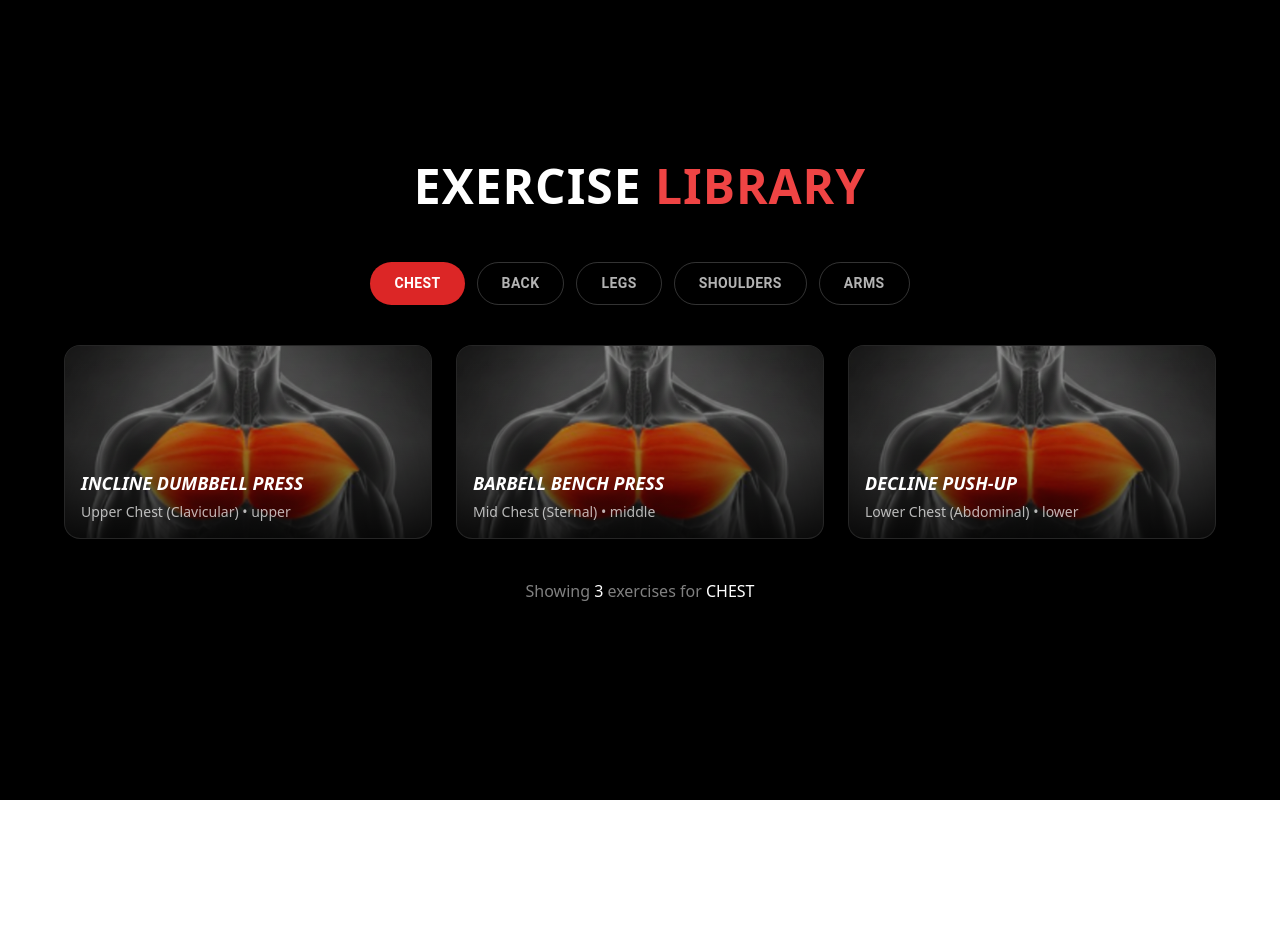
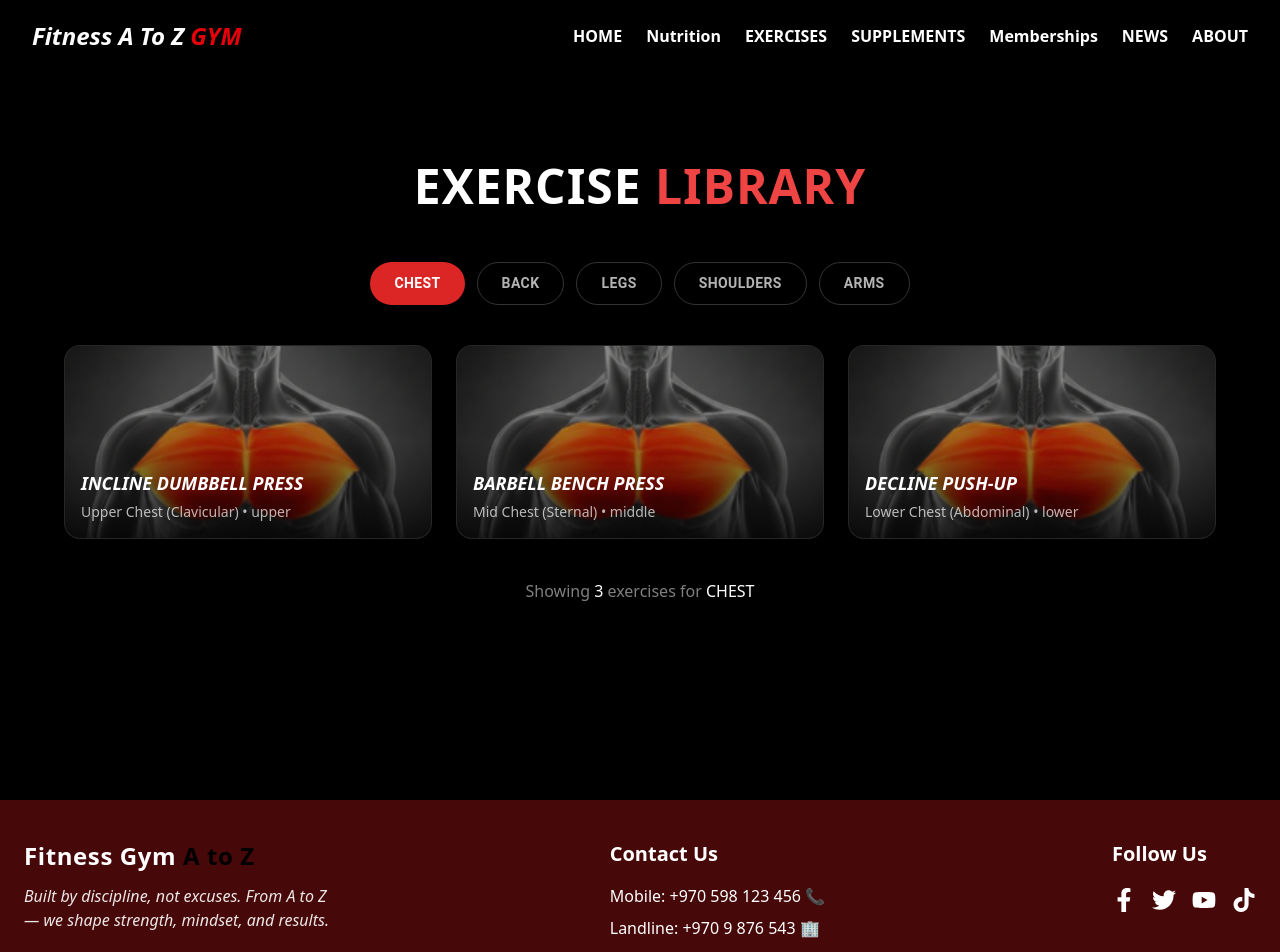
Before and after one commit to hamzahbisheh2006-ship-it/Fitness-A-To-Z, a React (Vite) app: page /exercises in a window 1280 px wide. Shown: the top 952 px of the page. Before the commit the page ends 800 px from the top, so only its background shows below. Built offline with nearby package versions, Linux system fonts and the light colour scheme.

Commit message:
modified version

```diff
--- a/src/containers/Exercises_page/Exercises.jsx
+++ b/src/containers/Exercises_page/Exercises.jsx
@@ -9,6 +9,9 @@
 import legsImg from "../../assets/pictures/hamza.images/legs.png";
 import shouldersImg from "../../assets/pictures/hamza.images/shoulders.png";
 import armsImg from "../../assets/pictures/hamza.images/arms.png";
+
+import Header from "../../Components/Header/Header";
+import Footer from "../../Components/Footer/Footer";
 
 const MUSCLES = ["chest", "back", "legs", "shoulders", "arms"];
 
@@ -47,6 +50,8 @@
   }
 
   return (
+    <>
+      <Header />
       <div className="ex-page ex-page-offset">
         <h1 className="ex-title">
           EXERCISE <span className="accent">LIBRARY</span>
@@ -73,5 +78,7 @@
           <span className="strong">{activeMuscle.toUpperCase()}</span>
         </div>
       </div>
+      <Footer />
+    </>
   );
 }
```
Lines whose indentation alone changed are shown as unchanged.
